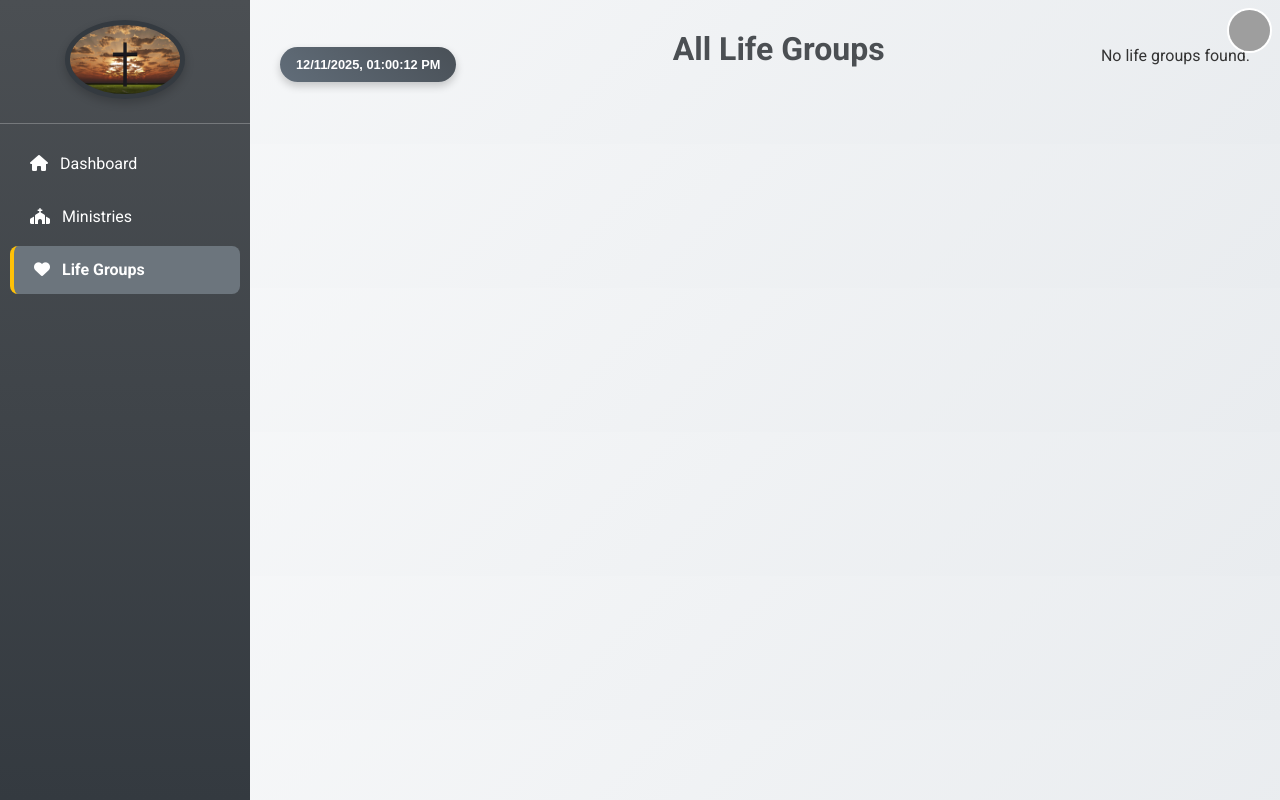
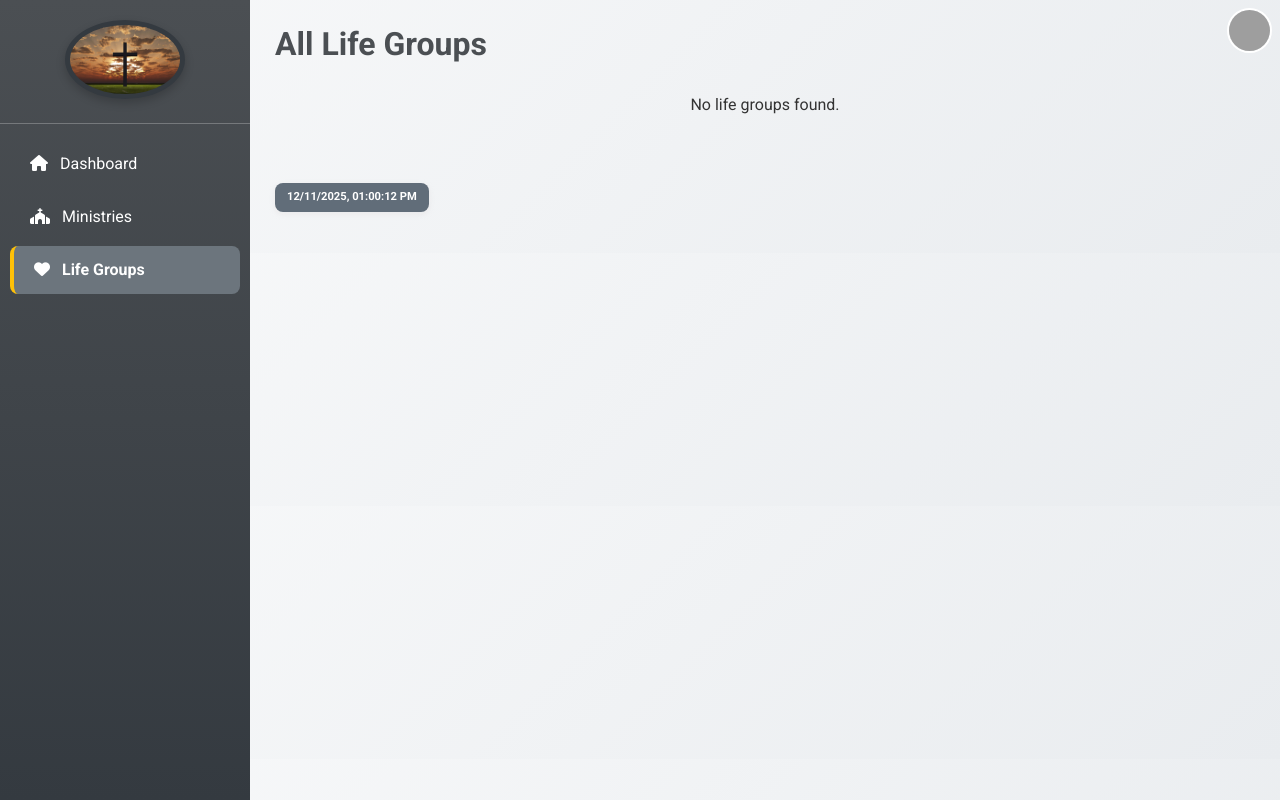
Before and after one commit to Zoraller/Church-Management, a Flask app: page /all_lifegroups in a window 1280 px wide. Run offline with Flask 3, Linux system fonts and the light colour scheme; the visitor is signed in with stand-in values (Sample User, id 1); data that the repository does not hold is empty; grey boxes are pictures that could not be loaded.

Commit message:
Update all_lifegroups.html

```diff
--- a/templates/all_lifegroups.html
+++ b/templates/all_lifegroups.html
@@ -60,16 +60,31 @@ h2 { color:#4b4f53; font-weight:700; margin-bottom:30px; }
 .card img { width:80px; height:80px; object-fit:cover; border-radius:50%; margin-bottom:10px; }
 .card h5 { margin:0; font-weight:600; color:#4b4f53; }
 
+.navbar {
+    background: linear-gradient(45deg, #ffffff, #f8f9fa);
+    border-radius: 15px;
+    box-shadow: 0 6px 20px rgba(0,0,0,0.1);
+    margin-bottom: 30px;
+}
+
+.navbar-brand {
+    color: #4b4f53;
+    font-weight: 600;
+    font-size: 1.2rem;
+}
+
+/* --------------------------------------------------------
+   CLOCK
+---------------------------------------------------------*/
 .time-card {
     display: inline-block;
-      padding: 8px 16px;
-      font-size: 0.8rem;
+    padding: 6px 12px;
+    font-size: 0.7rem;
     font-weight: bold;
-      color: #ffffff;
-      background: linear-gradient(45deg, #616d79ff, #495057);
-      border-radius: 20px;
-      box-shadow: 0 4px 8px rgba(0,0,0,0.2);
-      font-family: 'Arial', sans-serif;
+    color: #fff;
+    background: #616d79;
+    border-radius: 8px;
+    box-shadow: 0 2px 6px rgba(202,190,190,0.2);
 }
 
 
@@ -80,25 +95,26 @@ h2 { color:#4b4f53; font-weight:700; margin-bottom:30px; }
     transition: transform 0.3s ease;
 }
 .profile-icon:hover { transform: scale(1.1); }
-
 /* Hamburger & Backdrop */
 .hamburger { display:none; font-size:1.5rem; cursor:pointer; color:#4b4f53; }
 .backdrop {
-    position:fixed; top:0; left:0;
-    width:100%; height:100%; background: rgba(0,0,0,0.5);
-    z-index:1040; opacity:0; visibility:hidden;
-    transition: opacity 0.3s ease, visibility 0.3s ease;
+    position:fixed; top:0; left:0; width:100%; height:100%;
+    background: rgba(0,0,0,0.5); z-index:1040;
+    opacity:0; visibility:hidden; transition: opacity 0.3s ease, visibility 0.3s ease;
 }
 .backdrop.show { opacity:1; visibility:visible; }
 
 /* Responsive */
 @media(max-width:768px){
     .hamburger{ display:block; }
-    .card{ height:auto; padding:20px; }
+    .card{ min-height:auto; padding:15px; }
+    .card img{ width:60px; height:60px; }
+    .main-content{ padding:15px; }
+    .time-card{ font-size:0.65rem; padding:4px 8px; }
 }
 @media(min-width:769px){
     .sidebar{ transform:translateX(0); }
-    .main-content{ margin-left:250px; }
+    .main-content{ margin-left:250px; padding:25px; }
 }
 </style>
 </head>
@@ -124,8 +140,6 @@ h2 { color:#4b4f53; font-weight:700; margin-bottom:30px; }
 </div>
 
 <div class="main-content">
-  <div class="d-flex justify-content-between align-items-center mb-3">
-    <div id="datetime" class="time-card"></div>
     <h2>All Life Groups</h2>
     <div class="row g-4">
         {% if lifegroups %}
@@ -148,14 +162,18 @@ h2 { color:#4b4f53; font-weight:700; margin-bottom:30px; }
 </div>
 
 <!-- Profile Dropdown -->
+<div class="main-content">
+  <div class="d-flex justify-content-between align-items-center mb-3">
+    <div id="datetime" class="time-card"></div>
     <div class="dropdown position-fixed top-0 end-0 p-2" style="z-index: 1050;">
-    <a href="#" id="profileDropdown" data-bs-toggle="dropdown">
-        <img src="{{ url_for('static', filename='uploads/' ~ (profile_pic if profile_pic else 'default-profile.png')) }}" class="profile-icon">
+      <a class="d-block" href="#" role="button" id="profileDropdown" data-bs-toggle="dropdown" aria-expanded="false">
+        <img src="{{ url_for('uploaded_file', filename=profile_pic) }}" class="profile-icon" onerror="this.src='{{ url_for('static', filename='images/default-profile.png') }}'">
       </a>
       <ul class="dropdown-menu dropdown-menu-end shadow-sm" aria-labelledby="profileDropdown">
         <li><a class="dropdown-item" href="{{ url_for('update_profile') }}"><i class="fa-solid fa-user me-2"></i> Update Profile</a></li>
         <li><a class="dropdown-item" href="{{ url_for('logout') }}"><i class="fa-solid fa-right-from-bracket me-2"></i> Logout</a></li>
       </ul>
+    </div>
   </div>
 
 <script src="https://cdn.jsdelivr.net/npm/bootstrap@5.3.3/dist/js/bootstrap.bundle.min.js"></script>
```
Lines whose indentation alone changed are shown as unchanged.
